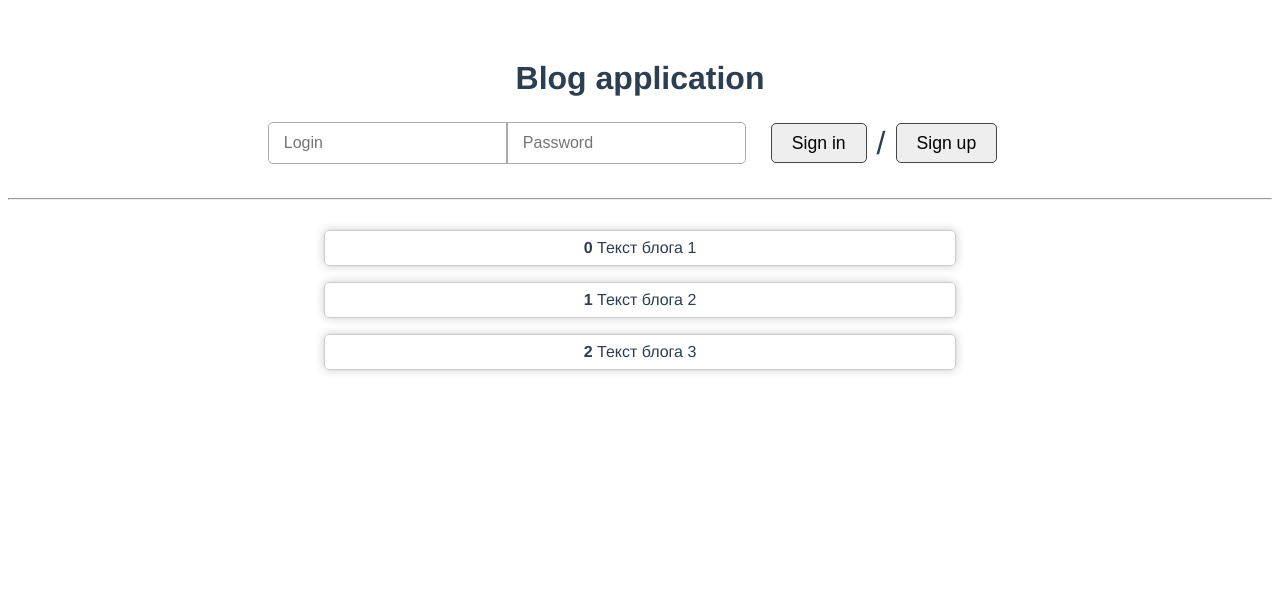
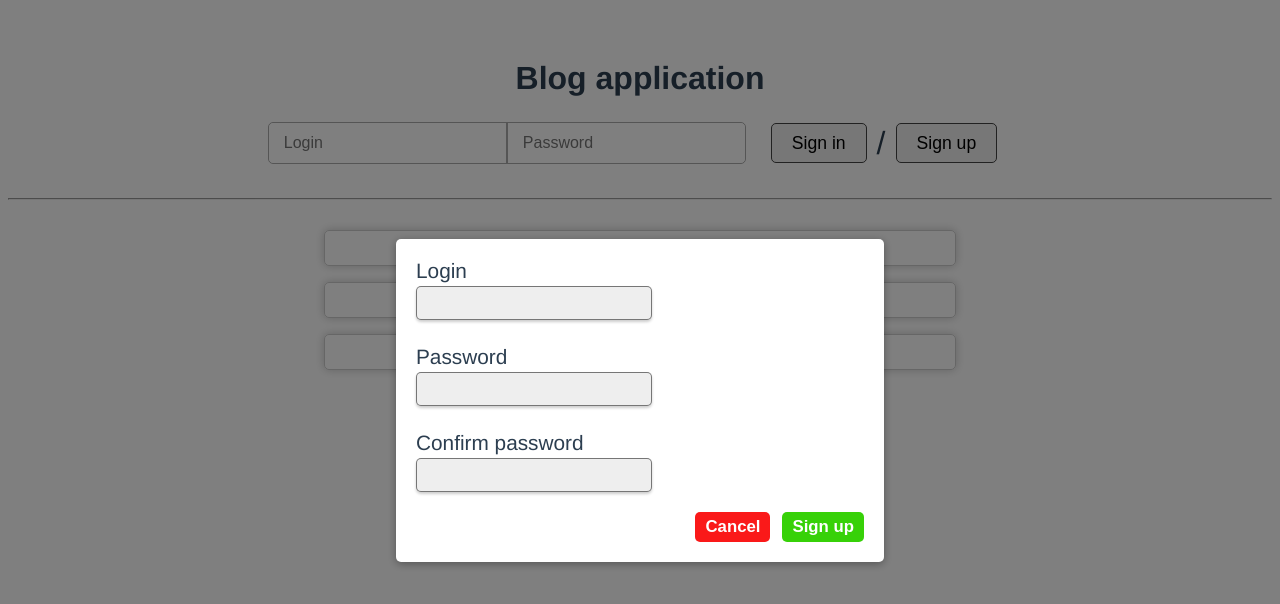
Before and after one commit to NikBir/Blog, a Vue app: page / in a window 1280 px wide. Both pictures are taken after a click on the button "Sign up". Shown: the top 604 px of the page. Built offline with nearby package versions, Linux system fonts and the light colour scheme.

Commit message:
Registration of new users.

```diff
--- a/src/App.vue
+++ b/src/App.vue
@@ -5,6 +5,7 @@
       v-if="regFlag"
       @loginTo="loginTo"
       @nameLogin="nameLogin"
+      @checkReg='checkReg'
     />
     <BlogLoginTo
       v-else
@@ -29,6 +30,11 @@
     <ModalWindow
       @add-blog='addBlog'
     />
+    <ModalReg
+      v-if="signUp"
+      @dereg="dereg"
+      @okReg="okReg"
+    />
   </div>
 </template>
 
@@ -38,12 +44,14 @@ import BlogList from '@/components/BlogList'
 import BlogReg from '@/components/BlogReg'
 import BlogLoginTo from '@/components/BlogLoginTo'
 import ModalWindow from '@/components/ModalWindow'
+import ModalReg from '@/components/ModalReg'
 export default {
   name: 'app',
   data() {
     return {
       blogs: [],
       regFlag: true,
+      signUp: false,
       showModal: true,
       DataBlog
     }
@@ -72,13 +80,25 @@ export default {
     },
     checkExit(data) {
       this.regFlag = data
+    },
+    checkReg() {
+      this.signUp = true
+    },
+    dereg() {
+      this.signUp = false
+    },
+    okReg(login, pass) {
+      this.signUp = false
+      this.Name = login
+      this.regFlag = false
     }
   },
   components: { // регистрация новый модулей *.vue
     BlogList,
     BlogReg,
     BlogLoginTo,
-    ModalWindow
+    ModalWindow,
+    ModalReg
   }
 }
 </script>
--- a/src/components/BlogReg.vue
+++ b/src/components/BlogReg.vue
@@ -19,7 +19,10 @@
             @click="checkLogin"
         >Sign in</button>
         <span>/</span>
-        <button class="btn-signup">Sign up</button>
+        <button
+            class="btn-signup"
+            @click="$emit('checkReg')"
+        >Sign up</button>
       </div>
     </div>
 </template>
--- /dev/null
+++ b/src/components/ModalReg.vue
@@ -0,0 +1,136 @@
+<template>
+    <div class="div-modal-reg">
+        <div class="modal-wrapper">
+            <div class="modal-container">
+                <div class="div-input-modal-reg">
+                    <div class="container-login">
+                        <label for="loginReg">Login</label>
+                        <input v-model="Login" id="loginReg" type="text">
+                    </div>
+                    <div class="container-passreg">
+                        <label for="passReg">Password</label>
+                        <input v-model="Password" id="passReg" type="password">
+                    </div>
+                    <div class="container-confpassreg">
+                        <label for="confPassReg">Confirm password</label>
+                        <input v-model="ConfPass" id="confPassReg" type="password">
+                    </div>
+                </div>
+                <div class="div-btn-modal-reg">
+                    <button
+                        class="btn-cancel-modal-reg"
+                        @click="$emit('dereg')"
+                    >Cancel</button>
+                    <button
+                        class="btn-ok-modal-reg"
+                        @click="checkConfPass"
+                    >Sign up</button>
+                </div>
+            </div>
+        </div>
+    </div>
+</template>
+
+<script>
+export default {
+    data() {
+        return {
+            Login: '',
+            Password: '',
+            ConfPass: ''
+        }
+    },
+    methods: {
+        checkConfPass() {
+            if (this.Login !== '' && this.Password !== '' && this.ConfPass !== '') {
+                if (this.Password === this.ConfPass) {
+                    this.$emit('okReg', this.Login, this.Password)
+                } else {
+                    alert("Password do not match")
+                }
+            } else {
+                alert("Not all fields are filled")
+            }
+        }
+    }
+}
+</script>
+
+<style lang="scss">
+.div-modal-reg {
+    position: fixed;
+    z-index: 9998;
+    top: 0;
+    left: 0;
+    width: 100%;
+    height: 100%;
+    background-color: rgba( #000000, .5);
+    display: table;
+    transition: opasity .3s ease;
+}
+.btn-ok-modal-reg,
+.btn-cancel-modal-reg {
+    outline: none;
+    color: #fff;
+    border-radius: 5px;
+    font-weight: bold;
+    font-size: 1.05rem;
+    border: none;
+    padding: 5px 10px;
+    &:hover {
+        background: #fff;
+        cursor: pointer;
+    }
+}
+.btn-ok-modal-reg {
+    margin-left: 6px;
+    background: rgb(55, 209, 8);
+    &:hover {
+        background: #fff;
+        color: rgb(55, 209, 8);
+        box-shadow: 0 0 0 1px rgb(55, 209, 8) inset, 0 0 5px rgb(77, 247, 26);
+        cursor: pointer;
+        text-shadow: none;
+    }
+}
+.btn-cancel-modal-reg {
+    margin-right: 6px;
+    background: rgb(250, 25, 25);
+    &:hover {
+        background: #fff;
+        color: rgb(250, 25, 25);
+        box-shadow: 0 0 0 1px rgb(250, 25, 25) inset, 0 0 5px rgba(250, 25, 25, .5);
+        cursor: pointer;
+    }
+}
+.div-btn-modal-reg {
+    margin-top: 20px;
+    display: flex;
+    justify-content: flex-end;
+}
+.container-login,
+.container-passreg,
+.container-confpassreg {
+    text-align: start;
+    & input {
+        outline: none;
+        display: block;
+        width: 50%;
+        min-width: 150px;
+        font-size: 1.2rem;
+        border-radius: 5px;
+        border: 1px solid rgba(0, 0, 0, 0.5);
+        background: #eee;
+        box-shadow: 0 2px 3px rgba(0, 0, 0, 0.2);
+        padding: 5px;
+    }
+    & label {
+        display: block;
+        margin-bottom: 3px;
+        font-size: 1.3rem;
+    }
+}
+.container-passreg {
+    margin: 25px 0;
+}
+</style>
```
